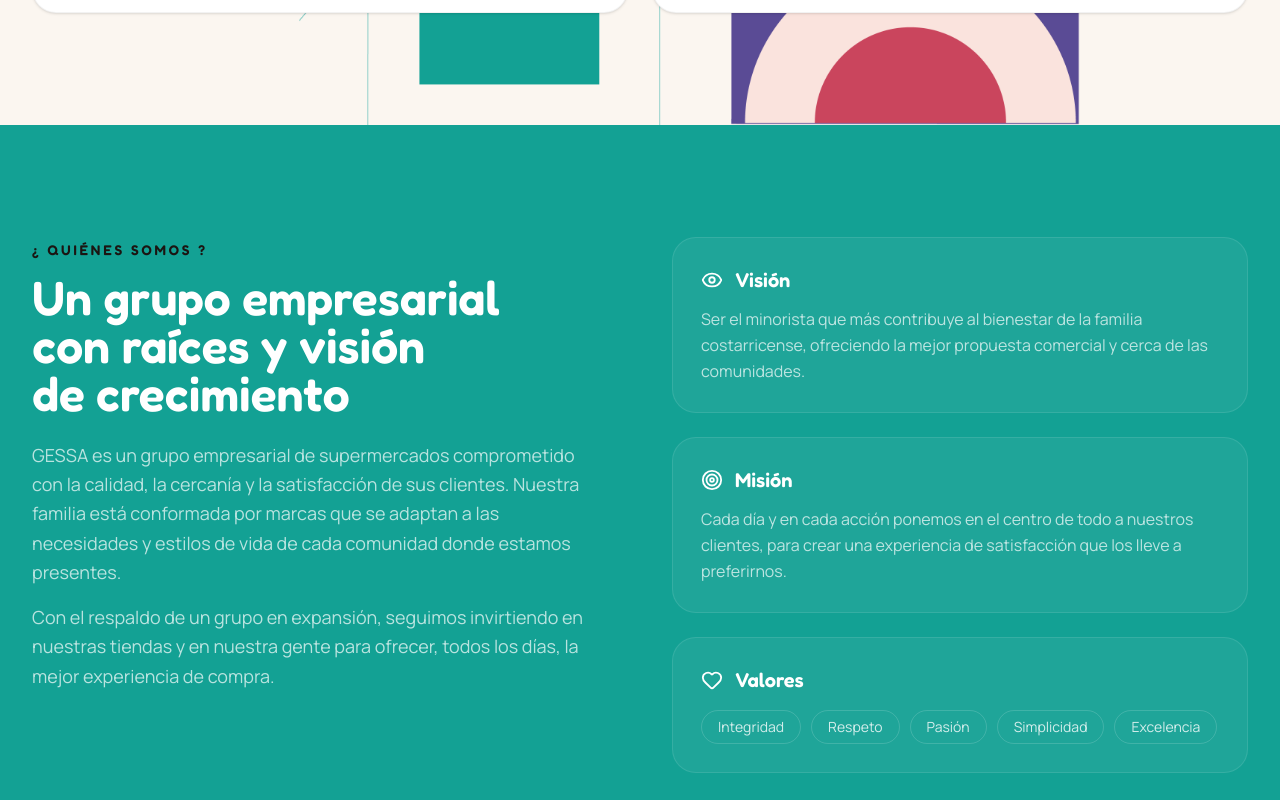
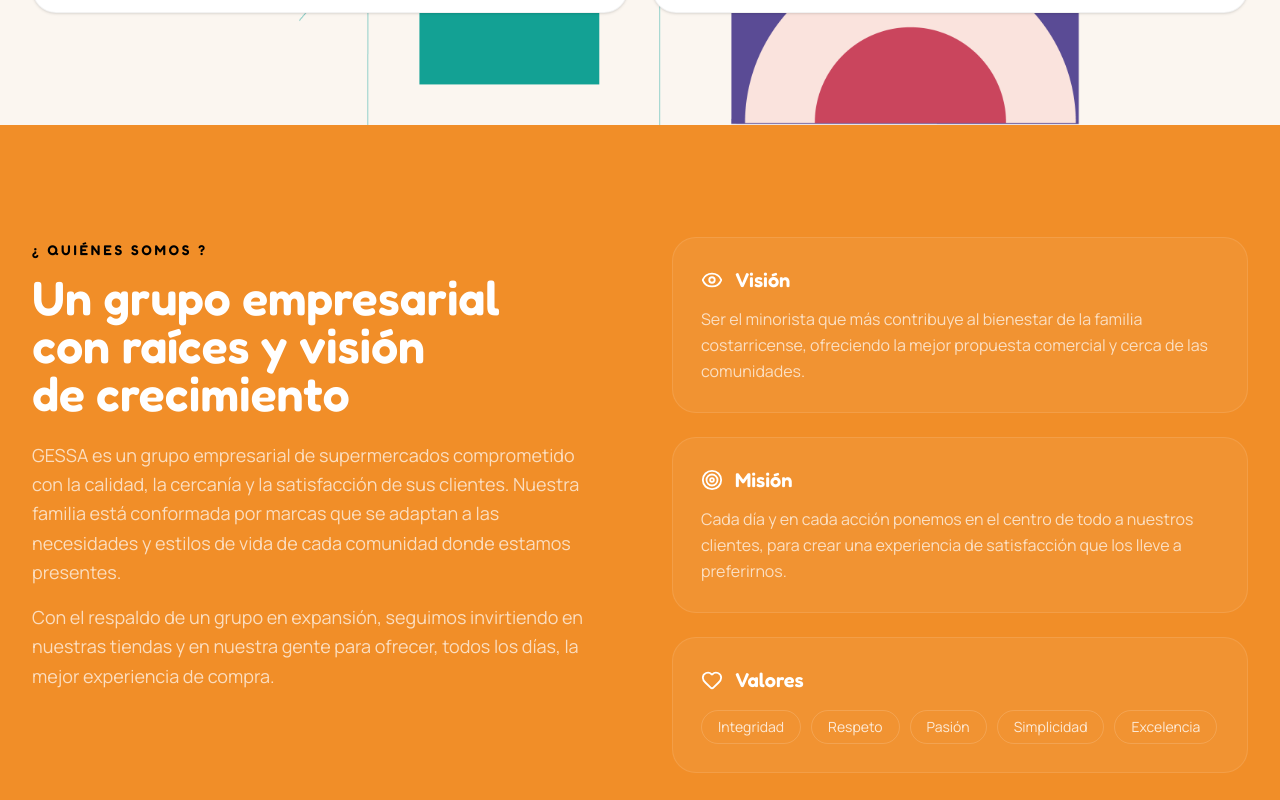
Before and after one commit to TonyDev-BAC/Web_Gessa, a React (Vite) app: page / in a window 1280 px wide. Shown: the part 1780-2580 px from the top of the page. Built offline with nearby package versions, Linux system fonts and the light colour scheme.

Commit message:
Update About.jsx

```diff
--- a/src/components/About.jsx
+++ b/src/components/About.jsx
@@ -4,13 +4,13 @@
 
 export default function About() {
   return (
-    <section id="nosotros" className="py-28" style={{ backgroundColor: "#13A194" }}>
+    <section id="nosotros" className="py-28" style={{ backgroundColor: "#F18E28" }}>
       <div className="max-w-7xl mx-auto px-5 sm:px-8">
         <div className="grid lg:grid-cols-2 gap-16 items-start">
           <Reveal>
             <span
               className="font-display font-semibold text-sm tracking-[0.2em] uppercase"
-              style={{ color: "var(--color-gessa-gold)" }}
+              style={{ color: "black" }}
             >
               ¿ Quiénes somos ?
             </span>
```
